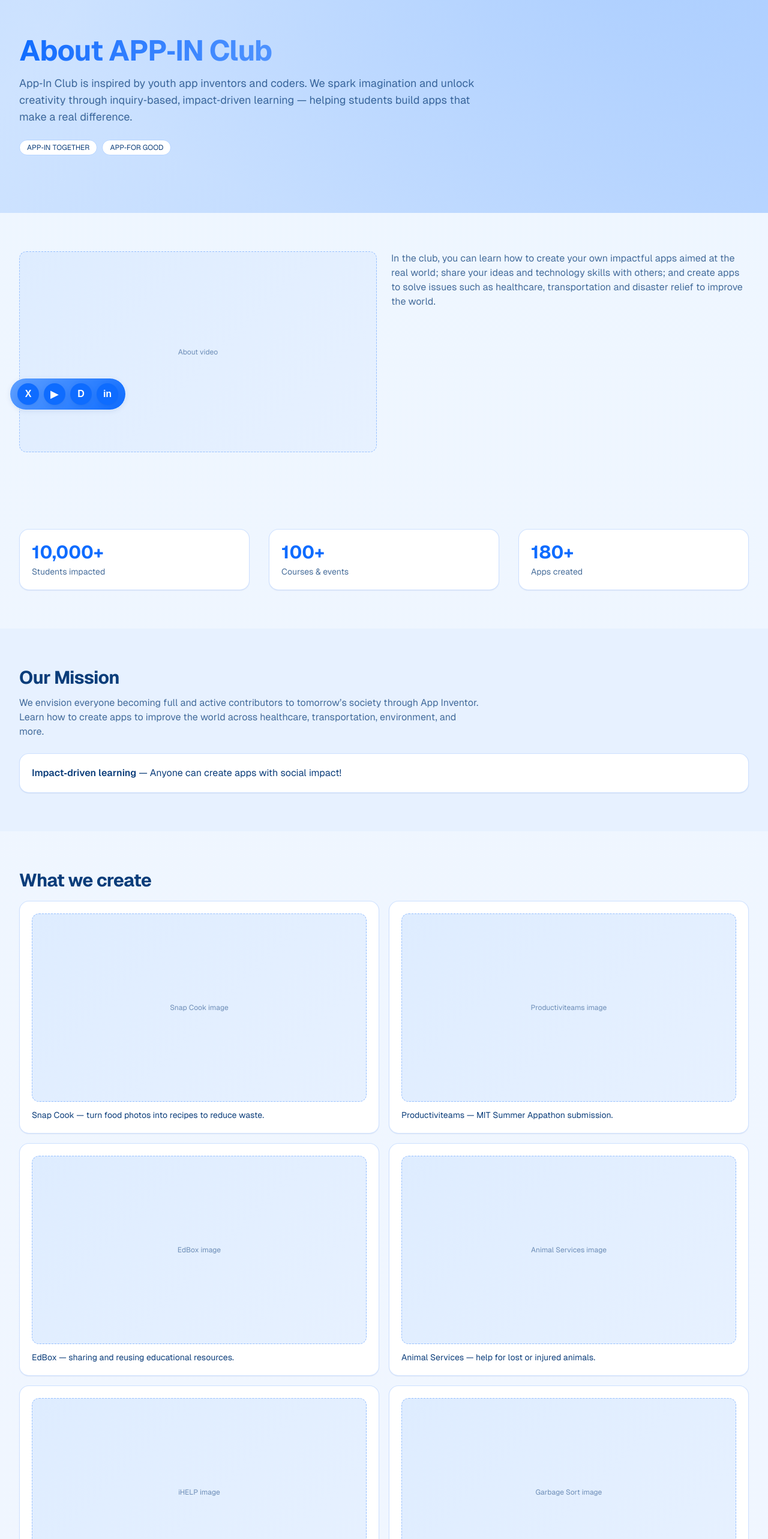
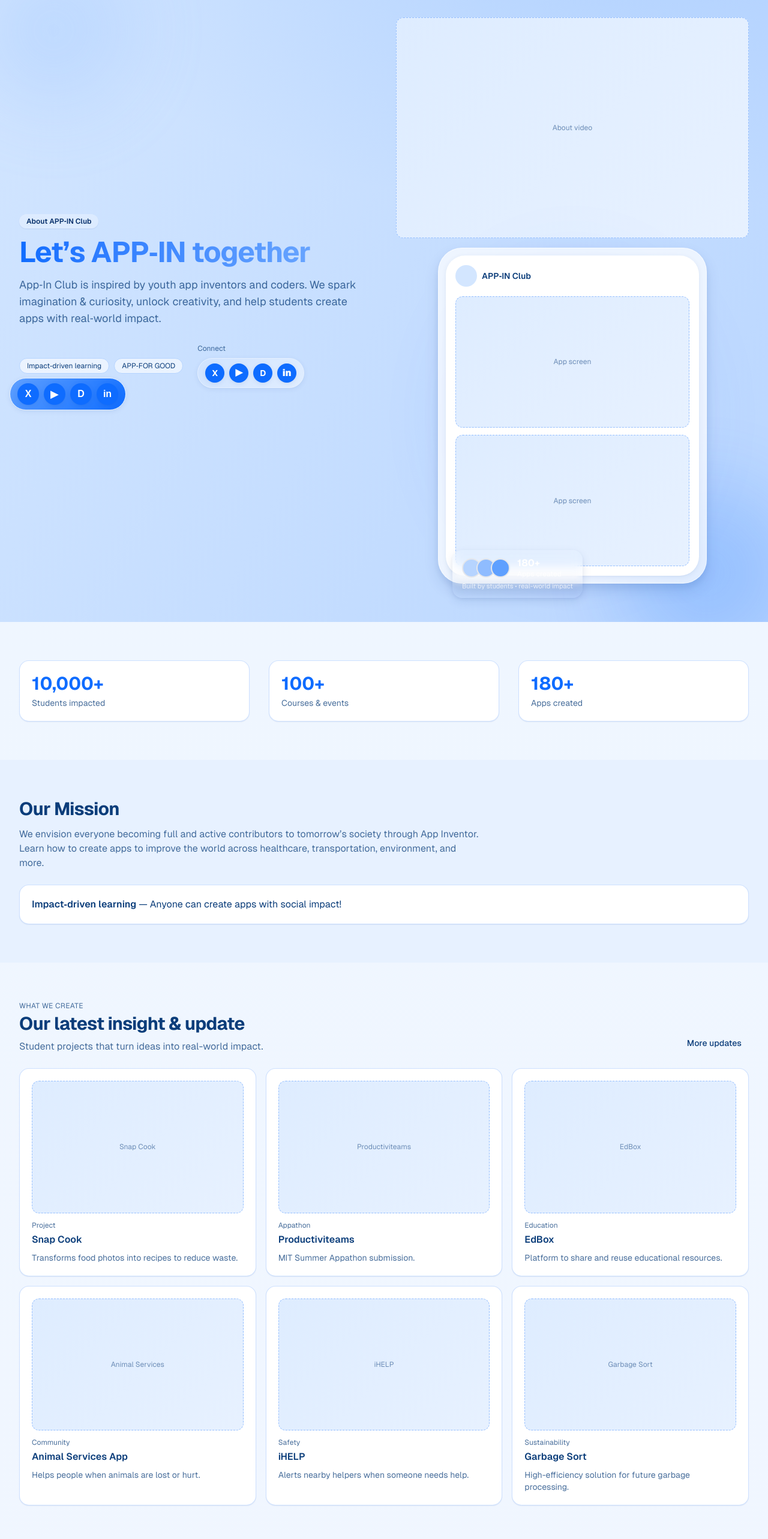
Before and after one commit to JONGYYY/App-In-Club, a Next.js app: page /about in a window 1280 px wide. Shown: the part 100-2666 px from the top of the page at 60% size. Built offline with nearby package versions, Linux system fonts and the light colour scheme.

Commit message:
feat(ui): Financia-style About hero (two-column + inline socials + video placeholder) and convert 'What we create' into Financia-like update cards; Home hero right side replaced with iPhone mock + 10,000+ metric pill

```diff
--- a/src/app/about/page.tsx
+++ b/src/app/about/page.tsx
@@ -4,34 +4,47 @@ export const metadata = {
 
 import { Placeholder } from "@/components/Placeholder";
 import type { CSSProperties } from "react";
+import { SocialBar } from "@/components/SocialBar";
+import { PhoneMock } from "@/components/PhoneMock";
 
 export default function AboutPage() {
 	return (
 		<div className="font-[family-name:var(--font-geist-sans)]">
-			<section className="section-wide relative overflow-hidden">
+			{/* Financia-inspired compact about hero */}
+			<section className="relative overflow-hidden py-14 sm:py-16">
 				<div className="absolute inset-0 animated-gradient" aria-hidden />
+				<div className="absolute -top-10 -left-10 h-64 w-64 rounded-full blur-3xl opacity-25 bg-[color:var(--blue-300)] float-slow" aria-hidden />
+				<div className="absolute -bottom-16 -right-10 h-72 w-72 rounded-full blur-3xl opacity-20 bg-[color:var(--brand)] float-slow" aria-hidden />
 				<div className="container relative">
-					<div className="max-w-3xl">
-						<h1 className="text-4xl sm:text-5xl font-bold tracking-tight gradient-text reveal-up">About APP‑IN Club</h1>
-						<p className="mt-4 text-lg text-muted reveal-up" style={{ animationDelay: "150ms" }}>
-							App‑In Club is inspired by youth app inventors and coders. We spark imagination and unlock creativity through inquiry‑based, impact‑driven learning — helping students build apps that make a real difference.
-						</p>
-						<div className="mt-6 flex gap-2 reveal-up" style={{ animationDelay: "250ms" } as CSSProperties}>
-							<span className="Chip inline-flex items-center rounded-full border border-[color:var(--blue-200)] bg-white px-3 py-1 text-xs">APP‑IN TOGETHER</span>
-							<span className="Chip inline-flex items-center rounded-full border border-[color:var(--blue-200)] bg-white px-3 py-1 text-xs">APP‑FOR GOOD</span>
+					<div className="grid gap-10 lg:grid-cols-2 items-center">
+						<div>
+							<div className="inline-flex items-center rounded-full bg-white/30 px-3 py-1 text-xs font-semibold text-[color:var(--blue-900)] shadow-elevation1 backdrop-blur">
+								About APP‑IN Club
+							</div>
+							<h1 className="mt-4 text-4xl sm:text-5xl font-bold tracking-tight gradient-text reveal-up" style={{ animationDelay: "100ms" } as CSSProperties}>
+								Let&rsquo;s APP‑IN together
+							</h1>
+							<p className="mt-4 text-lg text-muted reveal-up" style={{ animationDelay: "220ms" } as CSSProperties}>
+								App‑In Club is inspired by youth app inventors and coders. We spark imagination &amp; curiosity, unlock creativity, and help students create apps with real‑world impact.
+							</p>
+							<div className="mt-7 flex flex-col sm:flex-row sm:items-center gap-4 reveal-up" style={{ animationDelay: "340ms" } as CSSProperties}>
+								<div className="flex flex-wrap gap-2">
+									<span className="inline-flex items-center rounded-full border border-[color:var(--blue-200)] bg-white/60 px-3 py-1 text-xs">Impact‑driven learning</span>
+									<span className="inline-flex items-center rounded-full border border-[color:var(--blue-200)] bg-white/60 px-3 py-1 text-xs">APP‑FOR GOOD</span>
+								</div>
+								<div className="sm:ml-2">
+									<div className="text-xs text-muted mb-2">Connect</div>
+									<SocialBar variant="inline" />
+								</div>
+							</div>
 						</div>
-					</div>
-				</div>
-			</section>
-
-			{/* Intro media placeholder */}
-			<section className="section">
-				<div className="container">
-					<div className="grid gap-6 lg:grid-cols-2 items-start">
-						<Placeholder label="About video" className="hover-raise reveal-up" style={{ animationDelay: "100ms" } as CSSProperties} />
-						<p className="text-muted reveal-up" style={{ animationDelay: "200ms" }}>
-							In the club, you can learn how to create your own impactful apps aimed at the real world; share your ideas and technology skills with others; and create apps to solve issues such as healthcare, transportation and disaster relief to improve the world.
-						</p>
+						<div className="reveal-up" style={{ animationDelay: "260ms" } as CSSProperties}>
+							{/* Video placeholder (Financia-style visual area) */}
+							<div className="grid gap-4">
+								<Placeholder label="About video" className="w-full hover-raise" aspect="16 / 10" />
+								<PhoneMock metricValue="180+" metricLabel="Apps created" subLabel="Built by students • real-world impact" />
+							</div>
+						</div>
 					</div>
 				</div>
 			</section>
@@ -77,45 +90,64 @@ export default function AboutPage() {
 
 			<section className="section">
 				<div className="container">
-					<h2 className="text-2xl sm:text-3xl font-bold tracking-tight">What we create</h2>
-					<ul className="mt-4 grid gap-4 sm:grid-cols-2">
-						<li className="card shadow-elevation1 hover-raise reveal-up" style={{ animationDelay: "120ms" }}>
-							<div className="card-body text-sm">
-								<Placeholder label="Snap Cook image" className="mb-3" aspect="16 / 9" />
-								Snap Cook — turn food photos into recipes to reduce waste.
+					<header className="flex items-end justify-between gap-4">
+						<div>
+							<div className="text-xs uppercase tracking-wide text-muted">What we create</div>
+							<h2 className="mt-1 text-2xl sm:text-3xl font-bold tracking-tight">Our latest insight &amp; update</h2>
+							<p className="mt-2 text-muted max-w-2xl">Student projects that turn ideas into real-world impact.</p>
+						</div>
+						<span className="site-nav-link">More updates</span>
+					</header>
+					<div className="mt-6 grid gap-4 sm:grid-cols-2 lg:grid-cols-3">
+						<div className="card shadow-elevation1 hover-raise">
+							<div className="card-body">
+								<Placeholder label="Snap Cook" className="mb-3" aspect="16 / 10" />
+								<div className="text-xs text-muted">Project</div>
+								<h3 className="mt-1 font-semibold">Snap Cook</h3>
+								<p className="mt-2 text-sm text-muted">Transforms food photos into recipes to reduce waste.</p>
 							</div>
-						</li>
-						<li className="card shadow-elevation1 hover-raise reveal-up" style={{ animationDelay: "160ms" }}>
-							<div className="card-body text-sm">
-								<Placeholder label="Productiviteams image" className="mb-3" aspect="16 / 9" />
-								Productiviteams — MIT Summer Appathon submission.
+						</div>
+						<div className="card shadow-elevation1 hover-raise">
+							<div className="card-body">
+								<Placeholder label="Productiviteams" className="mb-3" aspect="16 / 10" />
+								<div className="text-xs text-muted">Appathon</div>
+								<h3 className="mt-1 font-semibold">Productiviteams</h3>
+								<p className="mt-2 text-sm text-muted">MIT Summer Appathon submission.</p>
 							</div>
-						</li>
-						<li className="card shadow-elevation1 hover-raise reveal-up" style={{ animationDelay: "200ms" }}>
-							<div className="card-body text-sm">
-								<Placeholder label="EdBox image" className="mb-3" aspect="16 / 9" />
-								EdBox — sharing and reusing educational resources.
+						</div>
+						<div className="card shadow-elevation1 hover-raise">
+							<div className="card-body">
+								<Placeholder label="EdBox" className="mb-3" aspect="16 / 10" />
+								<div className="text-xs text-muted">Education</div>
+								<h3 className="mt-1 font-semibold">EdBox</h3>
+								<p className="mt-2 text-sm text-muted">Platform to share and reuse educational resources.</p>
 							</div>
-						</li>
-						<li className="card shadow-elevation1 hover-raise reveal-up" style={{ animationDelay: "240ms" }}>
-							<div className="card-body text-sm">
-								<Placeholder label="Animal Services image" className="mb-3" aspect="16 / 9" />
-								Animal Services — help for lost or injured animals.
+						</div>
+						<div className="card shadow-elevation1 hover-raise">
+							<div className="card-body">
+								<Placeholder label="Animal Services" className="mb-3" aspect="16 / 10" />
+								<div className="text-xs text-muted">Community</div>
+								<h3 className="mt-1 font-semibold">Animal Services App</h3>
+								<p className="mt-2 text-sm text-muted">Helps people when animals are lost or hurt.</p>
 							</div>
-						</li>
-						<li className="card shadow-elevation1 hover-raise reveal-up" style={{ animationDelay: "280ms" }}>
-							<div className="card-body text-sm">
-								<Placeholder label="iHELP image" className="mb-3" aspect="16 / 9" />
-								iHELP — safe cities: alerts to nearby helpers when needed.
+						</div>
+						<div className="card shadow-elevation1 hover-raise">
+							<div className="card-body">
+								<Placeholder label="iHELP" className="mb-3" aspect="16 / 10" />
+								<div className="text-xs text-muted">Safety</div>
+								<h3 className="mt-1 font-semibold">iHELP</h3>
+								<p className="mt-2 text-sm text-muted">Alerts nearby helpers when someone needs help.</p>
 							</div>
-						</li>
-						<li className="card shadow-elevation1 hover-raise reveal-up" style={{ animationDelay: "320ms" }}>
-							<div className="card-body text-sm">
-								<Placeholder label="Garbage Sort image" className="mb-3" aspect="16 / 9" />
-								Garbage Sort — high‑efficiency waste sorting and processing.
+						</div>
+						<div className="card shadow-elevation1 hover-raise">
+							<div className="card-body">
+								<Placeholder label="Garbage Sort" className="mb-3" aspect="16 / 10" />
+								<div className="text-xs text-muted">Sustainability</div>
+								<h3 className="mt-1 font-semibold">Garbage Sort</h3>
+								<p className="mt-2 text-sm text-muted">High-efficiency solution for future garbage processing.</p>
 							</div>
-						</li>
-					</ul>
+						</div>
+					</div>
 				</div>
 			</section>
 		</div>
--- a/src/app/page.tsx
+++ b/src/app/page.tsx
@@ -8,6 +8,7 @@ import { Placeholder } from "@/components/Placeholder";
 import { SocialBar } from "@/components/SocialBar";
 import { ReviewMarquee } from "@/components/ReviewMarquee";
 import type { CSSProperties } from "react";
+import { PhoneMock } from "@/components/PhoneMock";
 
 export default function Home() {
   return (
@@ -41,7 +42,7 @@ export default function Home() {
 							</div>
 						</div>
 						<div className="reveal-up" style={{ animationDelay: "260ms" } as CSSProperties}>
-							<Placeholder label="Hero image / collage" className="w-full hover-raise" aspect="16 / 10" />
+							<PhoneMock metricValue="10,000+" metricLabel="Students impacted" subLabel="Impact-driven learning • APP‑FOR GOOD" />
 						</div>
 					</div>
 				</Container>
--- /dev/null
+++ b/src/components/PhoneMock.tsx
@@ -0,0 +1,64 @@
+import { Placeholder } from "@/components/Placeholder";
+
+export function PhoneMock({
+	metricValue = "10,000+",
+	metricLabel = "Students impacted",
+	subLabel = "Impact-driven learning worldwide",
+}: {
+	metricValue?: string;
+	metricLabel?: string;
+	subLabel?: string;
+}) {
+	return (
+		<div className="relative mx-auto w-full max-w-md">
+			{/* Glow */}
+			<div
+				aria-hidden
+				className="absolute -inset-10 rounded-[40px] blur-3xl opacity-30"
+				style={{
+					background:
+						"radial-gradient(closest-side, color-mix(in srgb, var(--brand) 45%, transparent), transparent)",
+				}}
+			/>
+
+			{/* Phone */}
+			<div className="relative rounded-[40px] border border-white/60 bg-white/70 shadow-elevation4 backdrop-blur p-3">
+				<div className="relative rounded-[32px] overflow-hidden bg-white shadow-elevation2">
+					{/* Notch */}
+					<div
+						aria-hidden
+						className="absolute left-1/2 top-2 h-5 w-24 -translate-x-1/2 rounded-full bg-[color:var(--blue-900)]/10"
+					/>
+
+					{/* Screen placeholder */}
+					<div className="p-4">
+						<div className="flex items-center gap-2">
+							<div className="h-9 w-9 rounded-xl bg-[color:var(--blue-100)]" aria-hidden />
+							<div className="text-sm font-semibold">APP‑IN Club</div>
+						</div>
+						<div className="mt-4 grid gap-3">
+							<Placeholder label="App screen" aspect="16 / 9" />
+							<Placeholder label="App screen" aspect="16 / 9" />
+						</div>
+					</div>
+				</div>
+			</div>
+
+			{/* Floating metric pill */}
+			<div className="absolute -bottom-6 left-6 rounded-2xl bg-[color:var(--blue-900)]/90 text-white shadow-elevation3 backdrop-blur px-4 py-3">
+				<div className="flex items-center gap-3">
+					<div className="flex -space-x-2" aria-hidden>
+						<div className="h-8 w-8 rounded-full bg-[color:var(--blue-200)] border-2 border-[color:var(--blue-900)]/50" />
+						<div className="h-8 w-8 rounded-full bg-[color:var(--blue-300)] border-2 border-[color:var(--blue-900)]/50" />
+						<div className="h-8 w-8 rounded-full bg-[color:var(--blue-400)] border-2 border-[color:var(--blue-900)]/50" />
+					</div>
+					<div>
+						<div className="text-base font-bold leading-tight">{metricValue}</div>
+						<div className="text-xs opacity-85">{metricLabel}</div>
+					</div>
+				</div>
+				<div className="mt-1 text-[11px] opacity-75">{subLabel}</div>
+			</div>
+		</div>
+	);
+}
```
